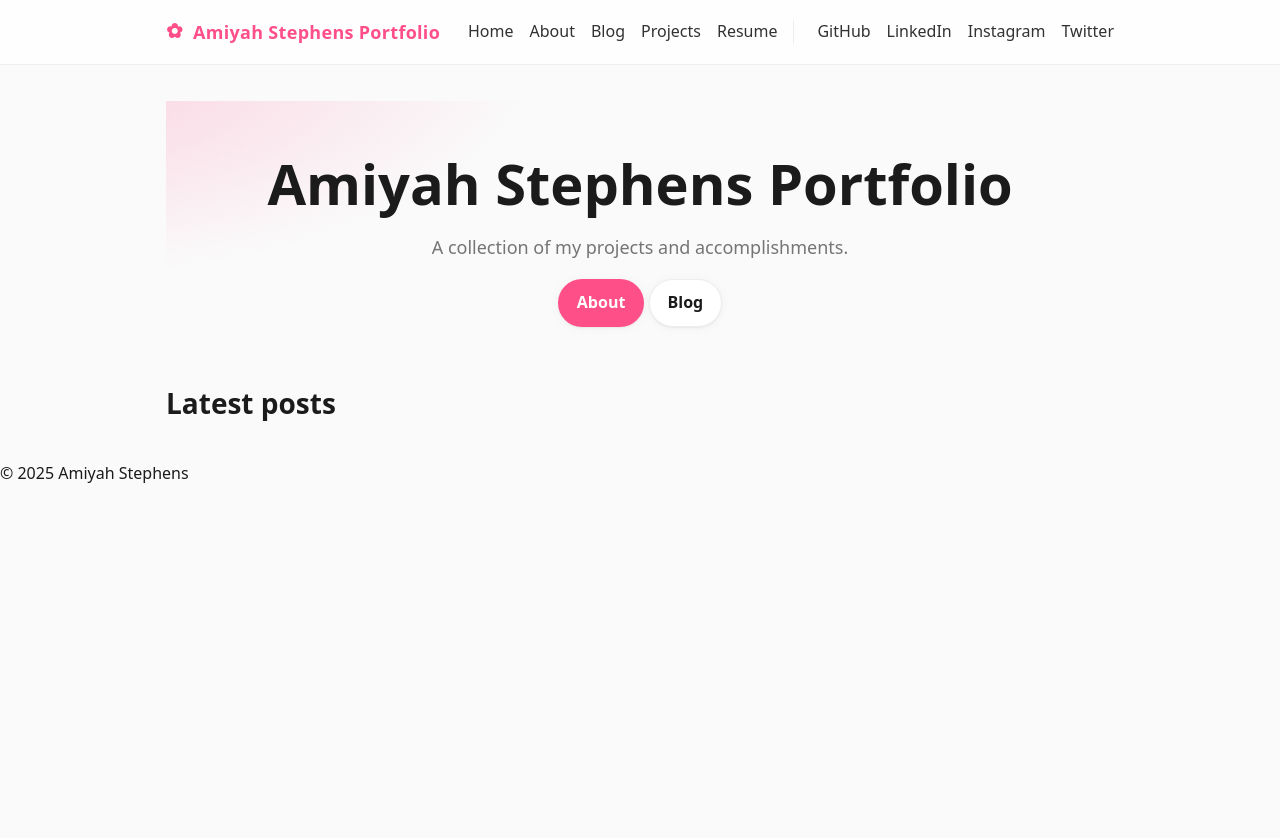
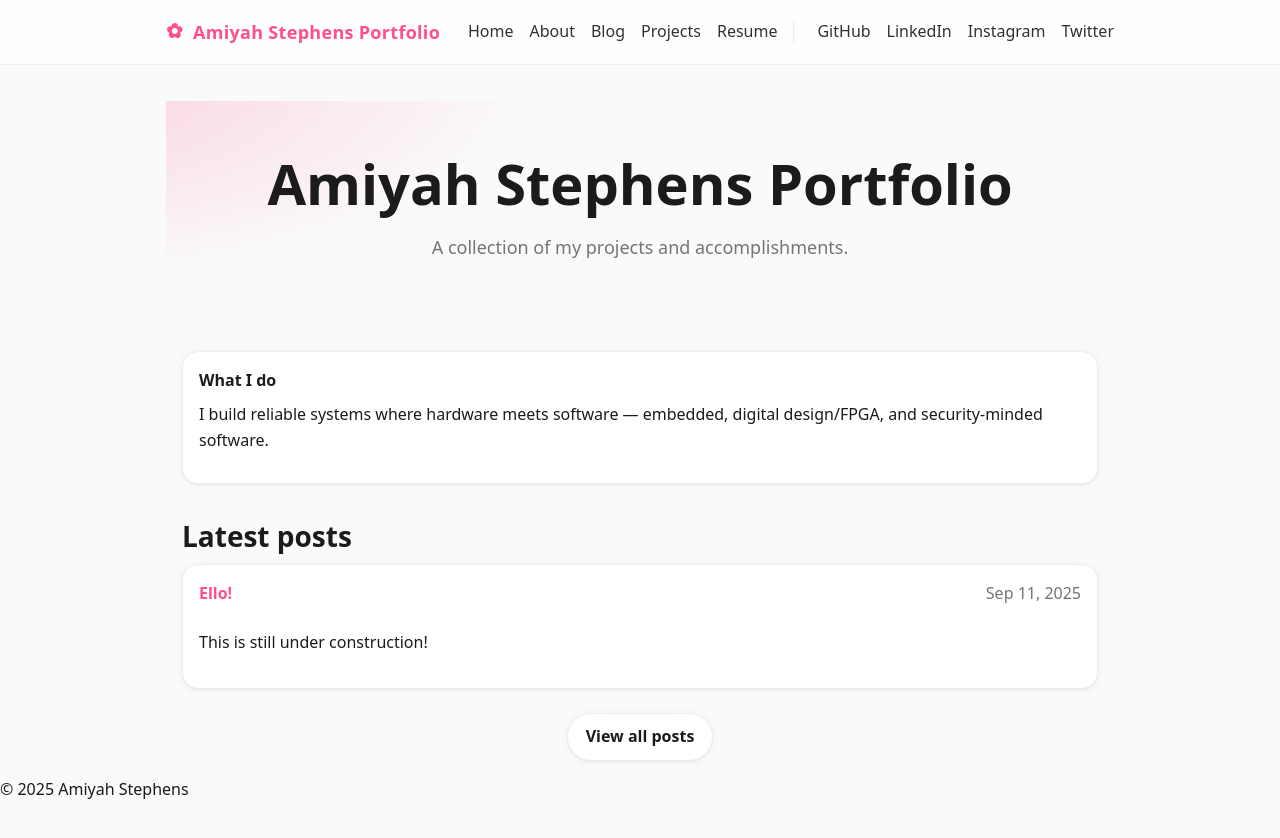
Before and after one commit to Miyahhs/miyahhs.github.io, a Jekyll site: the page built from index.md, in a window 1280 px wide. Shown: the top 838 px of the page. Built offline with Jekyll 4.4.1, drawn with Linux system fonts in a browser that asks for light colours.

Commit message:
Update home.html

```diff
--- a/_layouts/home.html
+++ b/_layouts/home.html
@@ -1,37 +1,84 @@
 ---
 layout: default
 ---
+<!-- HERO -->
 <section class="hero">
   <div class="hero-inner">
-    <h1>{{ site.title }}</h1>
-    <p class="lead">{{ site.description }}</p>
-    <div class="hero-cta">
-      <a class="btn btn-primary" href="{{ '/about/' | relative_url }}">About</a>
-      <a class="btn btn-outline" href="{{ '/blog/' | relative_url }}">Blog</a>
+    <h1>{{ page.hero_title | default: site.title }}</h1>
+    <p class="lead">{{ page.hero_subtitle | default: site.description }}</p>
+    <div class="hero-cta" style="margin-top:16px;">
+      {% if page.cta_primary.href %}
+        <a class="btn btn-primary" href="{{ page.cta_primary.href }}">{{ page.cta_primary.text }}</a>
+      {% endif %}
+      {% if page.cta_secondary.href %}
+        <a class="btn btn-outline" href="{{ page.cta_secondary.href }}">{{ page.cta_secondary.text }}</a>
+      {% endif %}
     </div>
   </div>
 </section>
 
-<section class="posts">
+<!-- QUICK BIO -->
+<section class="container" style="margin-top: var(--space-5);">
+  <div class="card" style="display:grid; gap:8px;">
+    <div><strong>{{ page.bio_heading | default: "What I do" }}</strong></div>
+    <div>{{ page.bio_blurb | default: "I build reliable systems where hardware meets software — embedded, digital design/FPGA, and security-minded software." }}</div>
+    <div style="display:flex; flex-wrap:wrap; gap:8px; margin-top:6px;">
+      {% for tag in page.bio_tags %}
+        <span class="badge">{{ tag }}</span>
+      {% endfor %}
+    </div>
+  </div>
+</section>
+
+<!-- FEATURED PROJECTS -->
+{% if page.featured and page.featured.size > 0 %}
+<section class="container" style="margin-top: var(--space-5);">
+  <h2>Featured projects</h2>
+  <div class="pp-grid">
+    {% for proj in page.featured %}
+    <article class="post-card">
+      {% if proj.img %}
+        <img src="{{ proj.img | relative_url }}" alt="{{ proj.title | escape }}" style="width:100%; border-radius:12px;">
+      {% endif %}
+      <a href="{{ proj.link | relative_url }}" class="post-card-title" style="margin-top:6px; display:inline-block;">{{ proj.title }}</a>
+      <p class="post-card-excerpt" style="grid-column: 1 / -1;">{{ proj.desc }}</p>
+      <div style="grid-column: 1 / -1;">
+        {% for t in proj.tags %}
+          <span class="badge">{{ t }}</span>
+        {% endfor %}
+      </div>
+      <div class="pager" style="justify-content:flex-start;">
+        {% if proj.github %}
+          <a class="btn btn-outline" href="{{ proj.github }}" target="_blank" rel="noopener">GitHub</a>
+        {% endif %}
+        {% if proj.demo %}
+          <a class="btn btn-outline" href="{{ proj.demo }}" target="_blank" rel="noopener">Demo</a>
+        {% endif %}
+      </div>
+    </article>
+    {% endfor %}
+  </div>
+  <div class="pager">
+    <a class="btn btn-primary" href="{{ '/projects/' | relative_url }}">See all projects</a>
+  </div>
+</section>
+{% endif %}
+
+<!-- LATEST POSTS -->
+{% if site.posts and site.posts.size > 0 %}
+<section class="container" style="margin-top: var(--space-5);">
   <h2>Latest posts</h2>
   <ul class="post-list">
-    {% for post in paginator.posts %}
+    {% for post in site.posts limit:3 %}
       <li class="post-card">
-        <a href="{{ post.url | relative_url }}" class="post-card-title">{{ post.title }}</a>
-        {% if site.theme_settings.show_post_dates %}
-          <span class="post-card-date">{{ post.date | date: "%b %d, %Y" }}</span>
-        {% endif %}
-        <p class="post-card-excerpt">{{ post.excerpt | strip_html | truncate: 150 }}</p>
+        <a class="post-card-title" href="{{ post.url | relative_url }}">{{ post.title }}</a>
+        <span class="post-card-date">{{ post.date | date: "%b %d, %Y" }}</span>
+        <p class="post-card-excerpt">{{ post.excerpt | strip_html | truncate: 140 }}</p>
       </li>
     {% endfor %}
   </ul>
-
   <div class="pager">
-    {% if paginator.previous_page %}
-      <a class="btn btn-outline" href="{{ paginator.previous_page_path | relative_url }}">← Newer</a>
-    {% endif %}
-    {% if paginator.next_page %}
-      <a class="btn btn-outline" href="{{ paginator.next_page_path | relative_url }}">Older →</a>
-    {% endif %}
+    <a class="btn btn-outline" href="{{ '/blog/' | relative_url }}">View all posts</a>
   </div>
 </section>
+{% endif %}
```
